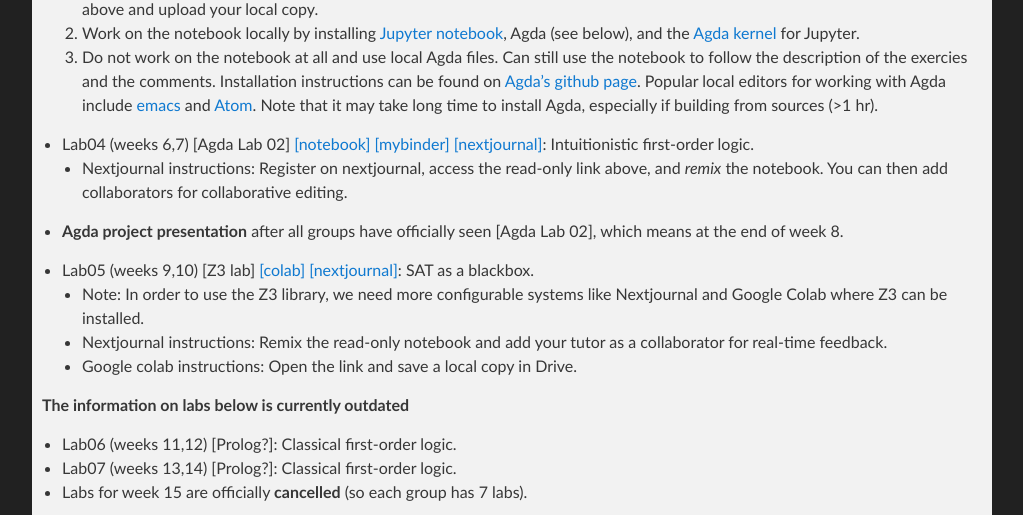
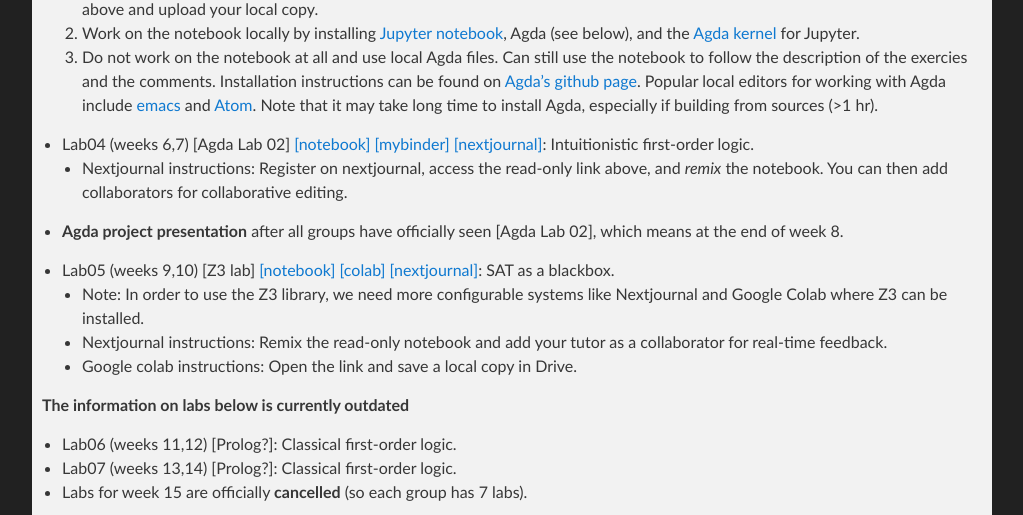
Before and after one commit to lclem/logic_course, a Jekyll site: the page built from docs/index.md, in a window 1280 px wide and 900 px high, scrolled down 1607 px, cut to the strip 0-515 px from the top of the window. Shown: the whole strip, without its empty margins (128-1151 px from the left). Built offline with Jekyll 4.4.1, drawn with Linux system fonts in a browser that asks for light colours; our own code applies the rules of GitHub Pages for plain Markdown files.

Commit message:
Update index.md

```diff
--- a/docs/index.md
+++ b/docs/index.md
@@ -47,7 +47,7 @@ Rocket.Chat:
   - Nextjournal instructions: Register on nextjournal, access the read-only link above, and *remix* the notebook. You can then add collaborators for collaborative editing.
 * **Agda project presentation** after all groups have officially seen [Agda Lab 02], which means at the end of week 8.
 
-* Lab05 (weeks 9,10) [Z3 lab] [[colab]](https://colab.research.google.com/github/lclem/logic_course/blob/master/docs/labs/LabZ3.ipynb) [[nextjournal]](https://nextjournal.com/a/MTMzzvE9CWkVWUK8ncHnj?token=HSPYLRYt8L2yijQtvTMdZ8): SAT as a blackbox.
+* Lab05 (weeks 9,10) [Z3 lab] [[notebook]](labs/LabZ3.ipynb) [[colab]](https://colab.research.google.com/github/lclem/logic_course/blob/master/docs/labs/LabZ3.ipynb) [[nextjournal]](https://nextjournal.com/a/MTMzzvE9CWkVWUK8ncHnj?token=HSPYLRYt8L2yijQtvTMdZ8): SAT as a blackbox.
   - Note: In order to use the Z3 library, we need more configurable systems like Nextjournal and Google Colab where Z3 can be installed.
   - Nextjournal instructions: Remix the read-only notebook and add your tutor as a collaborator for real-time feedback.
   - Google colab instructions: Open the link and save a local copy in Drive.
```
